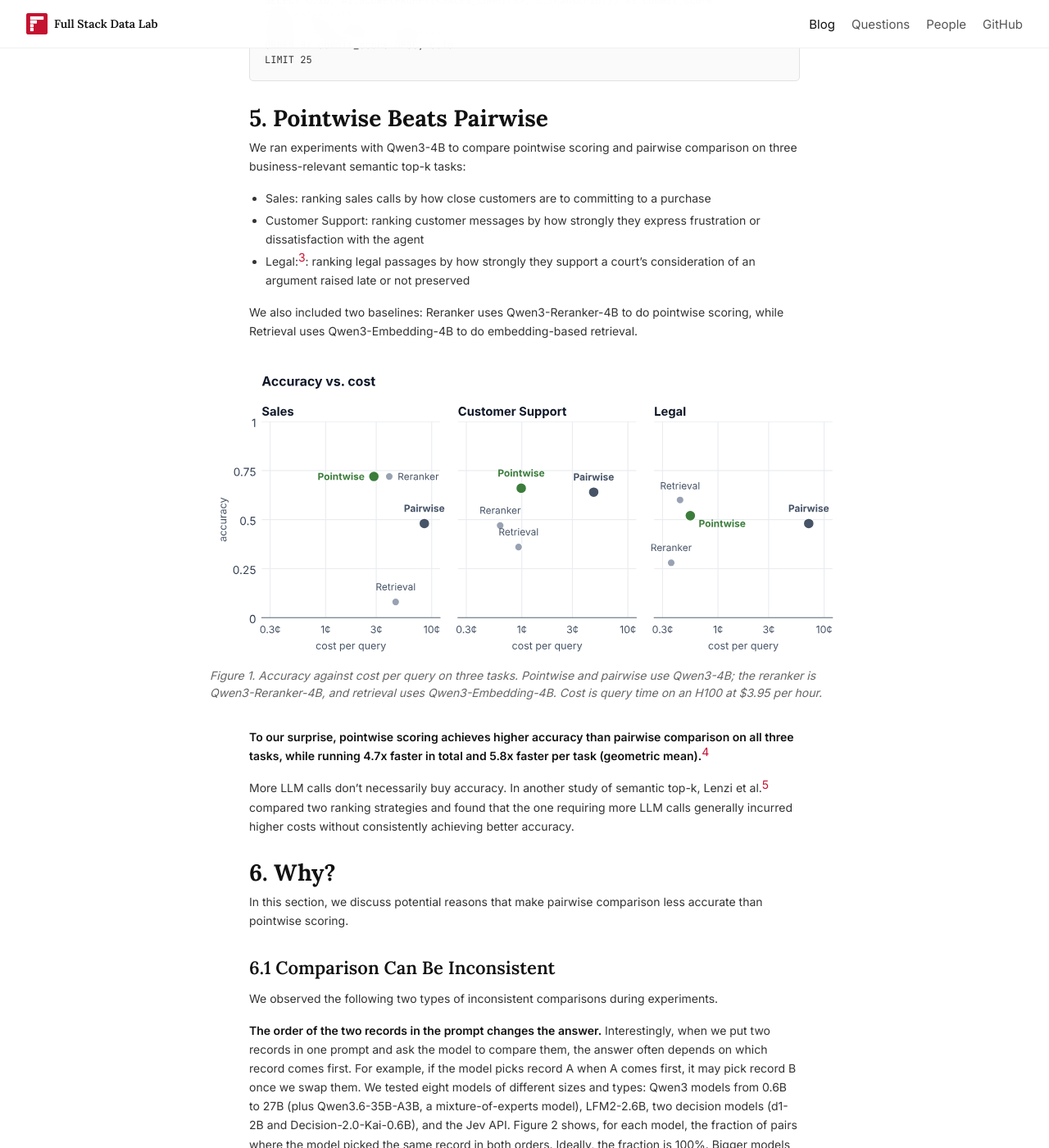
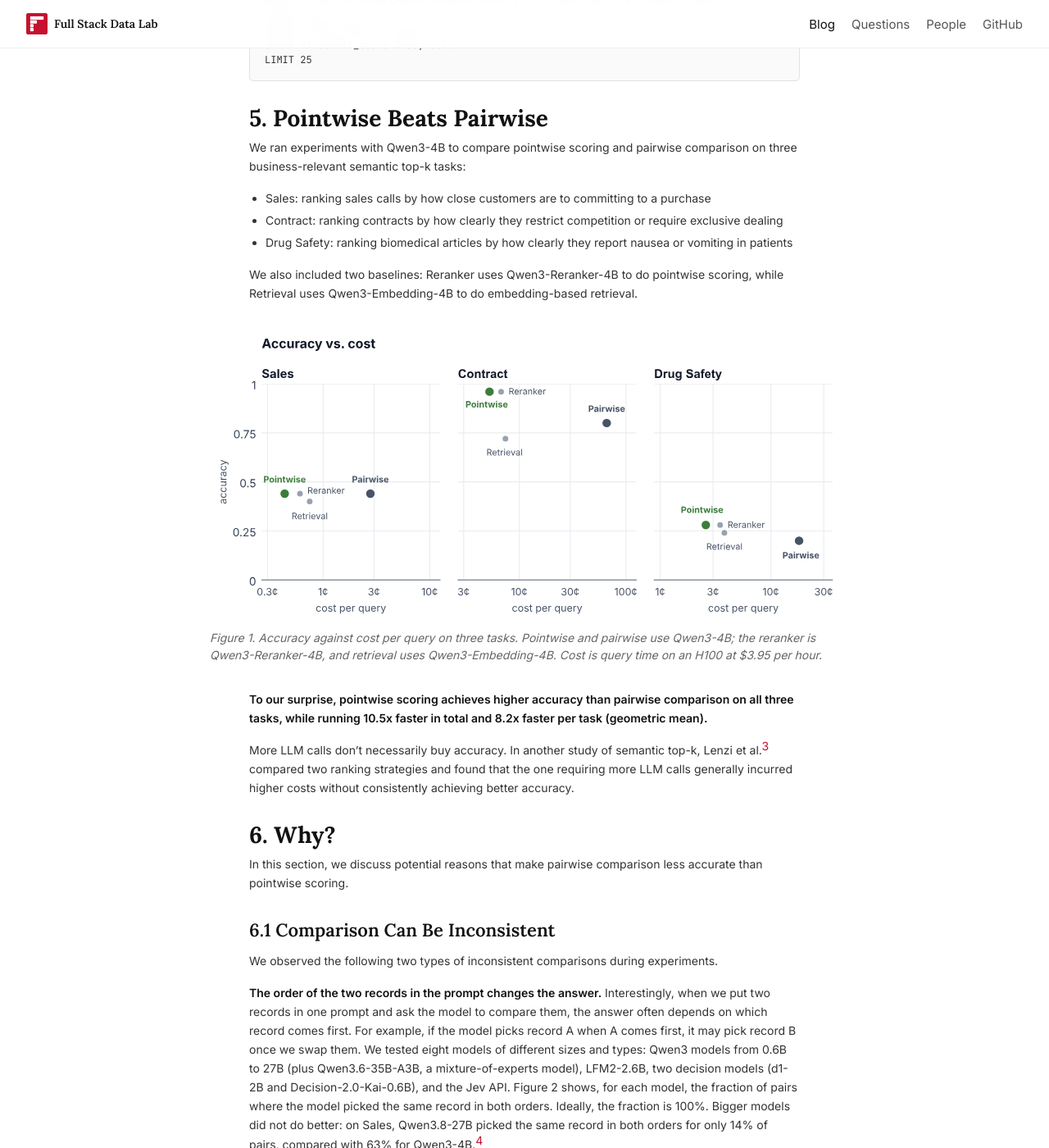
Before and after one commit to fsdatalab/fsdatalab.github.io, a Jekyll site: the page built from _posts/2026-11-11-ai-rank.md, in a window 1280 px wide and 1400 px high, scrolled down 1471 px. Shown: the whole window at 82% size. Built offline with Jekyll 4.4.1, drawn with Linux system fonts in a browser that asks for light colours; some of the changed text lies outside the part shown.

Commit message:
update experiments and figures

```diff
--- a/_posts/2026-11-11-ai-rank.md
+++ b/_posts/2026-11-11-ai-rank.md
@@ -32,25 +32,25 @@ LIMIT 25
 ## 5. Pointwise Beats Pairwise
 We ran experiments with Qwen3-4B to compare pointwise scoring and pairwise comparison on three business-relevant semantic top-k tasks:
 - Sales: ranking sales calls by how close customers are to committing to a purchase
-- Customer Support: ranking customer messages by how strongly they express frustration or dissatisfaction with the agent
-- Legal:[^3]: ranking legal passages by how strongly they support a court's consideration of an argument raised late or not preserved
+- Contract: ranking contracts by how clearly they restrict competition or require exclusive dealing
+- Drug Safety: ranking biomedical articles by how clearly they report nausea or vomiting in patients
 
 We also included two baselines: Reranker uses Qwen3-Reranker-4B to do pointwise scoring, while Retrieval uses Qwen3-Embedding-4B to do embedding-based retrieval.
 
 <figure id="figure-1" style="width: min(48rem, calc(100vw - 3rem));">
-<img src="{{ '/assets/blog/ai-rank/figure.svg' | relative_url }}" alt="Accuracy against cost per query on Sales, Customer Support, and Legal. Pointwise is cheaper than pairwise on every task and at least as accurate.">
+<img src="{{ '/assets/blog/ai-rank/figure.svg' | relative_url }}" alt="Accuracy against cost per query on Sales, Contract, and Drug Safety. Pointwise is cheaper than pairwise on every task and at least as accurate.">
 <figcaption>Figure 1. Accuracy against cost per query on three tasks. Pointwise and pairwise use Qwen3-4B; the reranker is Qwen3-Reranker-4B, and retrieval uses Qwen3-Embedding-4B. Cost is query time on an H100 at $3.95 per hour.</figcaption>
 </figure>
 
-**To our surprise, pointwise scoring achieves higher accuracy than pairwise comparison on all three tasks, while running 4.7x faster in total and 5.8x faster per task (geometric mean).**[^4]
+**To our surprise, pointwise scoring achieves higher accuracy than pairwise comparison on all three tasks, while running 10.5x faster in total and 8.2x faster per task (geometric mean).**
 
-More LLM calls don't necessarily buy accuracy. In another study of semantic top-k, Lenzi et al.[^5] compared two ranking strategies and found that the one requiring more LLM calls generally incurred higher costs without consistently achieving better accuracy.
+More LLM calls don't necessarily buy accuracy. In another study of semantic top-k, Lenzi et al.[^3] compared two ranking strategies and found that the one requiring more LLM calls generally incurred higher costs without consistently achieving better accuracy.
 ## 6. Why?
 In this section, we discuss potential reasons that make pairwise comparison less accurate than pointwise scoring.
 ### 6.1 Comparison Can Be Inconsistent
 We observed the following two types of inconsistent comparisons during experiments.
 
-**The order of the two records in the prompt changes the answer.** Interestingly, when we put two records in one prompt and ask the model to compare them, the answer often depends on which record comes first. For example, if the model picks record A when A comes first, it may pick record B once we swap them. We tested eight models of different sizes and types: Qwen3 models from 0.6B to 27B (plus Qwen3.6-35B-A3B, a mixture-of-experts model), LFM2-2.6B, two decision models (d1-2B and Decision-2.0-Kai-0.6B), and the Jev API. Figure 2 shows, for each model, the fraction of pairs where the model picked the same record in both orders. Ideally, the fraction is 100%. Bigger models did not do better: on Sales, Qwen3.8-27B picked the same record in both orders for only 14% of pairs, compared with 63% for Qwen3-4B.[^8]
+**The order of the two records in the prompt changes the answer.** Interestingly, when we put two records in one prompt and ask the model to compare them, the answer often depends on which record comes first. For example, if the model picks record A when A comes first, it may pick record B once we swap them. We tested eight models of different sizes and types: Qwen3 models from 0.6B to 27B (plus Qwen3.6-35B-A3B, a mixture-of-experts model), LFM2-2.6B, two decision models (d1-2B and Decision-2.0-Kai-0.6B), and the Jev API. Figure 2 shows, for each model, the fraction of pairs where the model picked the same record in both orders. Ideally, the fraction is 100%. Bigger models did not do better: on Sales, Qwen3.8-27B picked the same record in both orders for only 14% of pairs, compared with 63% for Qwen3-4B.[^6]
 
 <figure id="figure-2" style="width: min(48rem, calc(100vw - 3rem));">
 <img src="{{ '/assets/blog/ai-rank/position-bias.svg' | relative_url }}" alt="For eight models on Sales, Customer Support, and Legal, the fraction of pairs where the model picks the same record after the order is swapped. Values range from 1% to 91%.">
@@ -74,9 +74,7 @@ We thank [Modal](https://modal.com/) for sponsoring the compute used in this res
 
 [^1]: Liana Patel, Siddharth Jha, Melissa Pan, Harshit Gupta, Parth Asawa, Carlos Guestrin, and Matei Zaharia. [Semantic Operators and Their Optimization: Enabling LLM-Based Data Processing with Accuracy Guarantees in LOTUS](https://doi.org/10.14778/3749646.3749685). *Proceedings of the VLDB Endowment (PVLDB)*, 2025.
 [^2]: Zhen Qin et al. [Large Language Models are Effective Text Rankers with Pairwise Ranking Prompting](https://aclanthology.org/2024.findings-naacl.97/). In *Findings of the Association for Computational Linguistics: NAACL*, 2024.
-[^3]: Legal is based on [LePaRD](https://aclanthology.org/2024.acl-long.532/), a popular large-scale dataset for legal passage retrieval.
-[^4]: Labels were generated using Qwen3-32B.
-[^5]: Emilia Lenzi, Davide Martinenghi, Paolo Papotti, and Marco Riva. [SERA: Evaluating LLM-based SEmantic RAnking over Structured Tables](https://doi.org/10.1145/3799682.3841009). In *Proceedings of the ACM International Conference on Information and Knowledge Management (CIKM)*, 2026.
-[^6]: Non-binary pairwise methods exist, but we follow the binary comparison Quickselect approach used in LOTUS.
-[^7]: We also observed that accuracy can be very susceptible to prompt variation, though we expect these to happen less as models get better.
-[^8]: We used the LOTUS pairwise prompt. On Sales, we compared all 25,200 pairs of the 225 calls in the query above. On Customer Support and Legal, we compared 5,000 random pairs each.
+[^3]: Emilia Lenzi, Davide Martinenghi, Paolo Papotti, and Marco Riva. [SERA: Evaluating LLM-based SEmantic RAnking over Structured Tables](https://doi.org/10.1145/3799682.3841009). In *Proceedings of the ACM International Conference on Information and Knowledge Management (CIKM)*, 2026.
+[^4]: Non-binary pairwise methods exist, but we follow the binary comparison Quickselect approach used in LOTUS.
+[^5]: We also observed that accuracy can be very susceptible to prompt variation, though we expect these to happen less as models get better.
+[^6]: We used the LOTUS pairwise prompt. On Sales, we compared all 25,200 pairs of the 225 calls in the query above. On Customer Support and Legal, we compared 5,000 random pairs each.
```
Also changed, not shown: other parts of _posts/2026-11-11-ai-rank.md (+2 -2 lines), assets/blog/ai-rank/figure.png, assets/blog/ai-rank/figure.svg.
